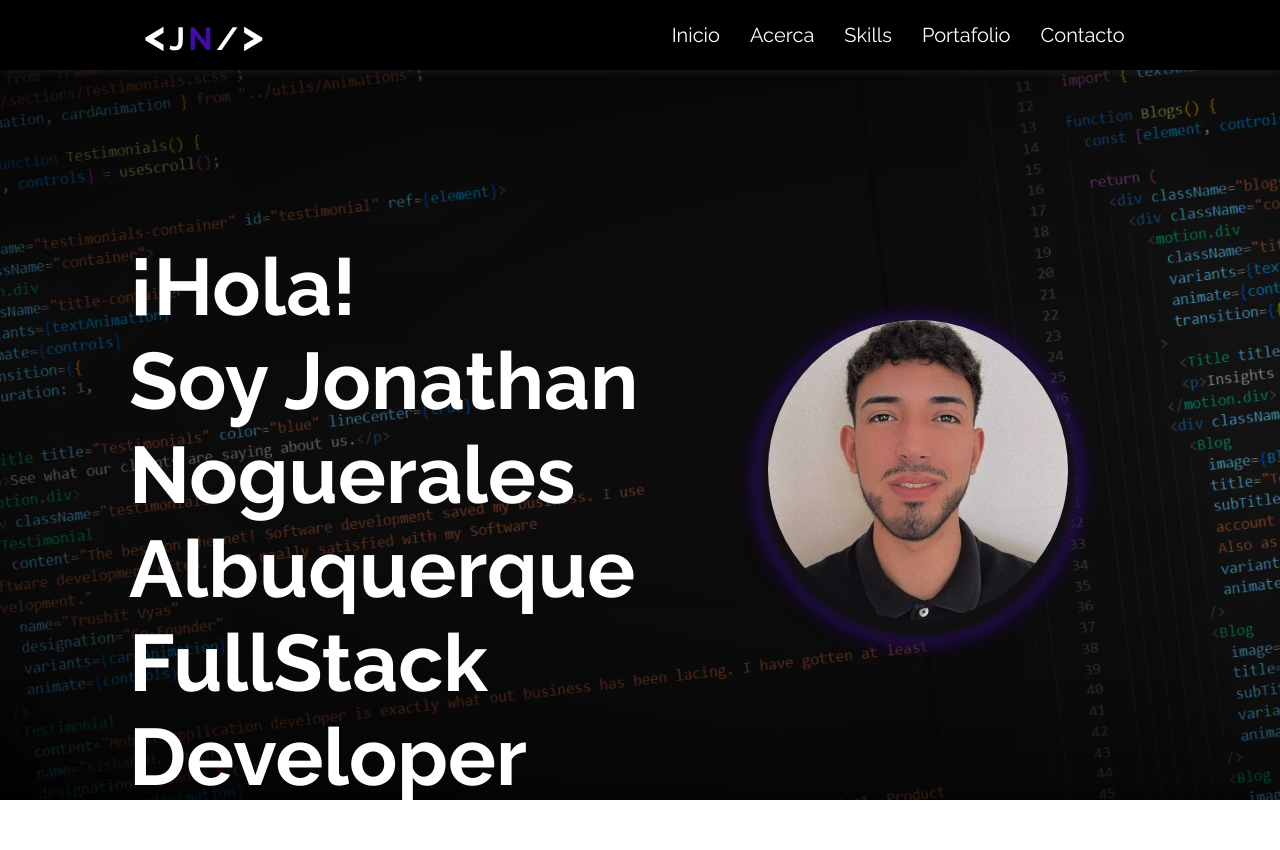
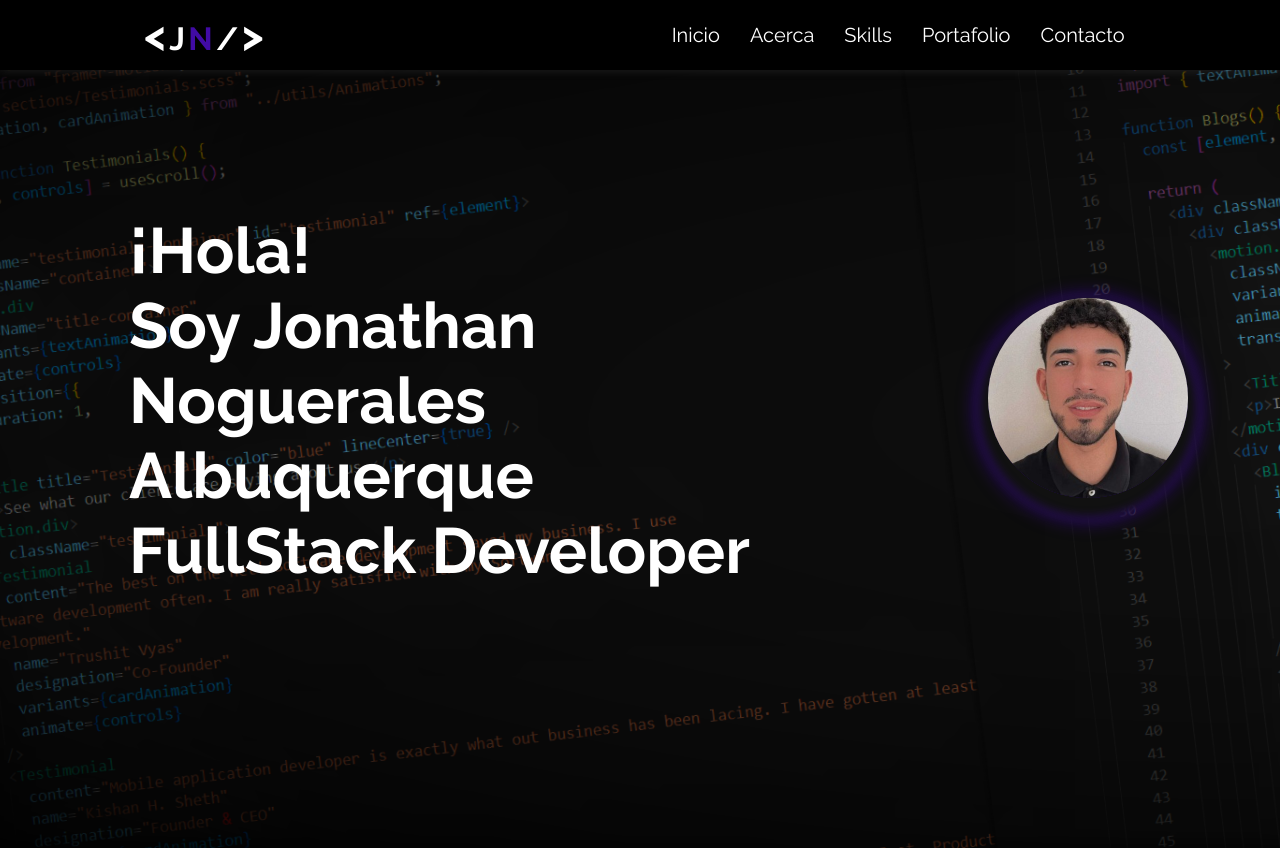
Before and after one commit to jonanoguerales/portafolio, a React (Create React App) app: page / in a window 1280 px wide. Shown: the top 850 px of the page. Built offline with nearby package versions, Linux system fonts and the light colour scheme.

Commit message:
home css

```diff
--- a/public/index.html
+++ b/public/index.html
@@ -4,7 +4,7 @@
 <head>
   <meta charset="utf-8" />
   <meta name="theme-color" content="#ffffff">
-  <meta name="viewport" content="width=device-width, initial-scale=1" />
+  <meta name="viewport" content="width=device-width, initial-scale=1, maximum-scale=1, minimum-scale=1" />
   <link rel="stylesheet" href="./indexstyle.css">
   <link rel="icon" href="./favicon.ico"/>
   <style>
--- a/src/css/sections/Home.scss
+++ b/src/css/sections/Home.scss
@@ -4,25 +4,25 @@
   background-size: cover;
   background-repeat: no-repeat;
   animation: movimiento2 50s infinite linear alternate;
+  width: 100vw;
+  height: 100vh;
   .container {
     display: grid;
     grid-template-columns: repeat(2, 1fr);
-    width: 100vw;
-    height: 100vh;
+    align-items: center;
+    justify-content: center;
+    justify-items: center;
     margin: 0 10%;
+    width: 100%;
+    height: 100%;
 
     .content {
-      margin-top: 15rem;
-      margin-right: 3rem;
       h1 {
         font-size: 5rem;
         color: #ffffff;
       }
     }
     .image {
-      margin-top: 20rem;
-      margin-right: 3rem;
-
       img {
         box-shadow: #111111 0px 10px 10px 10px, #410ba5 0px 10px 20px 10px;
         border-radius: 50%;
@@ -45,15 +45,11 @@
     .container {
       grid-template-columns: 1fr;
       .content {
-        margin-top: 30%;
-        margin-right: 3rem;
         h1 {
           font-size: 2rem;
         }
       }
       .image {
-        margin-left: 2rem;
-        margin: 10% 20% 20% 20%;
         img {
           height: 10rem;
           width: 10rem;
@@ -86,7 +82,7 @@
   }
 }
 
-@media screen and (min-width: 769px) and (max-width: 1144px) {
+@media screen and (min-width: 769px) and (max-width: 1144px) and (min-height: 500px) and (max-height: 800px) {
   .main-container {
     padding-bottom: 3rem;
     .container {
@@ -105,3 +101,23 @@
     }
   }
 }
+
+@media screen and (max-height: 800px) {
+  .main-container {
+    padding-bottom: 3rem;
+    .container {
+      .content {
+        h1 {
+          font-size: 4rem;
+        }
+      }
+      .image {
+        align-items: center;
+        img {
+          width: 200px;
+          height: 200px;
+        }
+      }
+    }
+  }
+}
```
